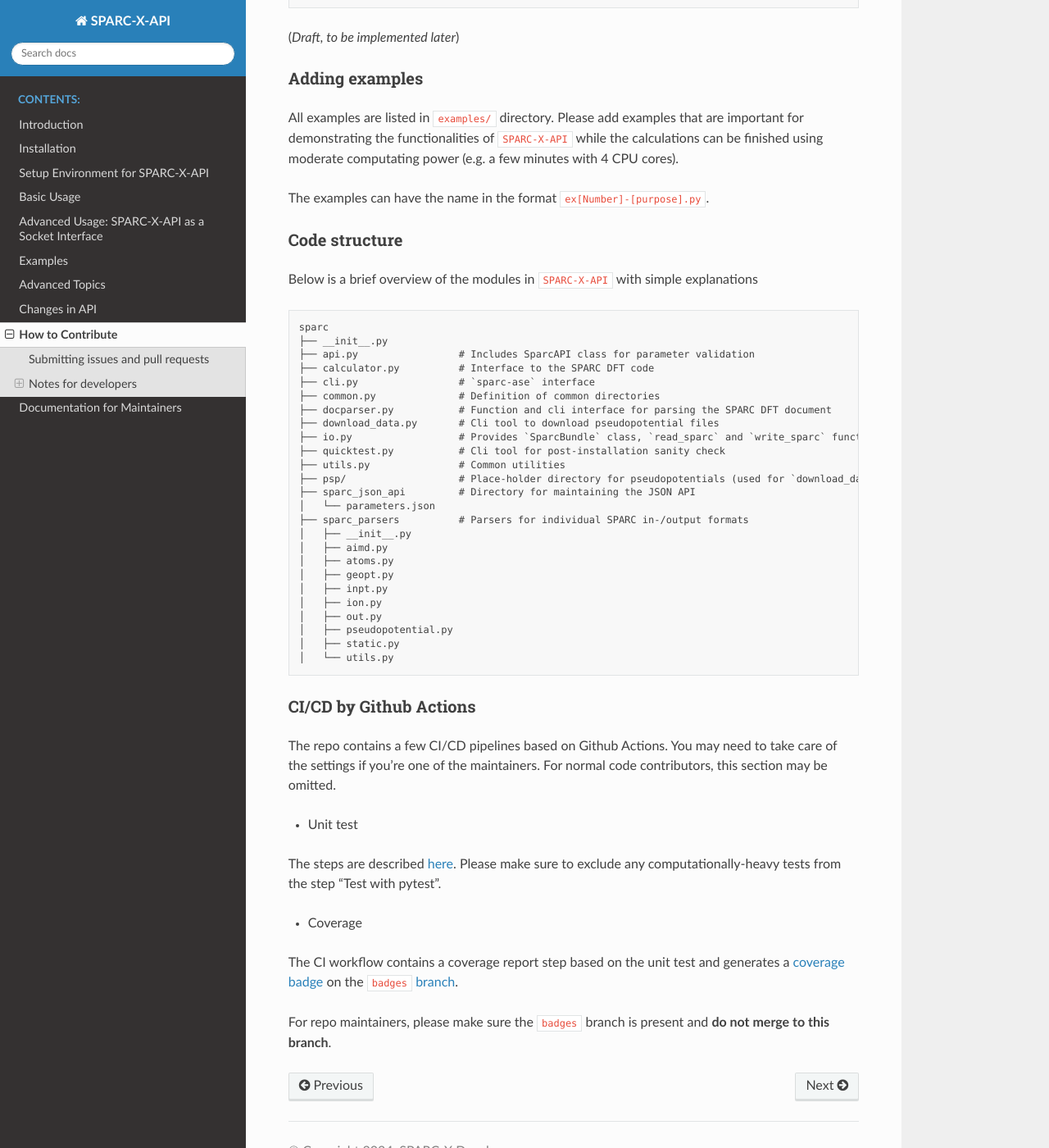
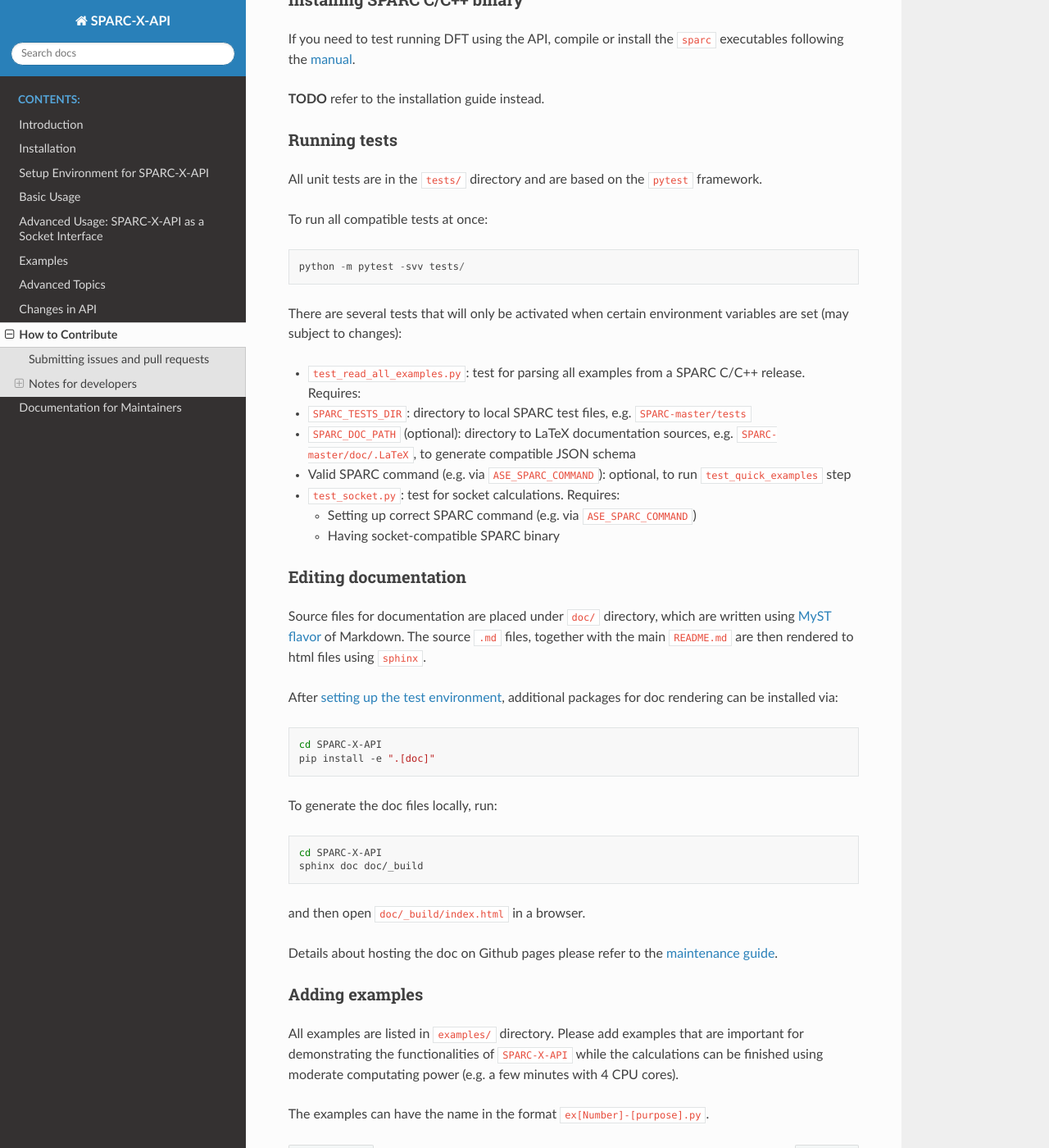
Before and after one commit to SPARC-X/SPARC-X-API, a Sphinx documentation site: the page built from doc/contribute.md, in a window 1280 px wide and 1400 px high, scrolled down 1104 px. Shown: the whole window at 82% size. Built offline with Sphinx 7.4.7 and the Read the Docs theme 3.1.0, drawn with Linux system fonts in a browser that asks for light colours; pages that are not in the unit, such as notebooks, are missing from menus; some of the changed text lies outside the part shown.

Commit message:
add contribution part

````diff
--- a/doc/contribute.md
+++ b/doc/contribute.md
@@ -1,8 +1,11 @@
 # How to Contribute
 
 ## Submitting issues and pull requests
-We welcome users of SPARC-X and SPARC-X-API to submit issues and pull requests via github.
-When reporting a bug, please make sure to include the following information:
+We welcome users of SPARC-X and SPARC-X-API to submit
+[issues](https://github.com/SPARC-X/SPARC-X-API/issues) and [pull
+requests](https://github.com/SPARC-X/SPARC-X-API/pulls).
+When reporting a bug, please make sure to include the following
+information:
 
 - `SPARC` version (if available. Should look like "Month Day, Year" in the `.out` file)
 - `SPARC-X-API` version or commit hash
@@ -11,94 +14,151 @@
 
 ## Notes for developers
 
-We recommend the following steps to setup the test environment and modify codes
+We recommend the following steps to setup the test environment and modify codes.
 
 ### Setting up environment
 
-Pip installation from github's master branch (or your own fork), and download
-a copy of the latest pseudopotential files.
+We recommend to work in a clean conda environment (or virtualenv),
+with pip installation from [master
+branch](https://github.com/SPARC-X/SPARC-X-API) (or your own fork),
+and download the pseudopotential files.
 
-```python
+```bash
+conda create -n sparc-x-api-dev python=3.11 pip
+conda activate sparc-x-api-dev
 git clone https://github.com/SPARC-X/SPARC-X-API.git
-pip install -e "sparc-x-api[test]"
+cd SPARC-X-API
+pip install -e ".[test]"
 python -m sparc.download_data
 ```
 
+The above steps will also install `pre-commit` as the syntax checker and
+cleaner before git commits. Although optional, we strongly recommend enabling
+`pre-commit` hooks on your local system to ensure the same formatting across
+different contributors:
+```bash
+# At the SPARC-X-API root
+pre-commit install
+```
+which installs the hook to `.git/hooks/pre-commit`.
+
+Please check
+[`.pre-commit-config.yaml`](https://github.com/SPARC-X/SPARC-X-API/blob/master/.pre-commit-config.yaml)
+for pre-commit hooks used in this project, and change them if needed.
+
+### Installing SPARC C/C++ binary
+
 If you need to test running DFT using the API, compile or install the `sparc` executables following the [manual](https://github.com/SPARC-X/SPARC/blob/master/README.md).
+
+**TODO** refer to the installation guide instead.
 
 
 ### Running tests
 
-All unit tests are based on `pytest` and inside `tests/` directory.
-To run all tests (no heavy DFT calculations):
+All unit tests are in the `tests/` directory and are based on the
+[`pytest`](https://docs.pytest.org/en/stable/) framework.
+
+To run all compatible tests at once:
 ```python
 python -m pytest -svv tests/
 ```
 
-If you are on a HPC environment, you can opt to run a comprehensive test suite with DFT calculations:
-```python
-python -m pytest -svv tests/test_all_dft.py
+There are several tests that will only be activated when certain
+environment variables are set (may subject to changes):
+
+-  [`test_read_all_examples.py`](https://github.com/SPARC-X/SPARC-X-API/blob/master/tests/test_read_all_examples.py): test for parsing all examples from a SPARC C/C++ release. Requires:
+  - `SPARC_TESTS_DIR`: directory to local SPARC test files, e.g. `SPARC-master/tests`
+  - `SPARC_DOC_PATH` (optional): directory to LaTeX documentation sources, e.g. `SPARC-master/doc/.LaTeX`, to generate compatible JSON schema
+  - Valid SPARC command (e.g. via `ASE_SPARC_COMMAND`): optional, to run `test_quick_examples` step
+
+
+- [`test_socket.py`](https://github.com/SPARC-X/SPARC-X-API/blob/master/tests/test_socket.py): test for socket calculations. Requires:
+  - Setting up correct SPARC command (e.g. via `ASE_SPARC_COMMAND`)
+  - Having socket-compatible SPARC binary
+
+### Editing documentation
+
+Source files for documentation are placed under `doc/` directory,
+which are written using [MyST
+flavor](https://myst-parser.readthedocs.io/en/latest/) of
+Markdown. The source `.md` files, together with the main `README.md`
+are then rendered to html files using `sphinx`.
+
+After [setting up the test environment](#setting-up-environment),
+additional packages for doc rendering can be installed via:
+```bash
+cd SPARC-X-API
+pip install -e ".[doc]"
 ```
 
-(*Draft, to be implemented later*)
+To generate the doc files locally, run:
+```bash
+cd SPARC-X-API
+sphinx doc doc/_build
+```
+and then open `doc/_build/index.html` in a browser.
+
+Details about hosting the doc on Github pages please refer to the
+[maintenance guide](maintainers.md).
 
 ### Adding examples
 
-All examples are listed in `examples/` directory. Please add examples that are important
-for demonstrating the functionalities of `SPARC-X-API` while the calculations can be
-finished using moderate computating power (e.g. a few minutes with 4 CPU cores).
+All examples are listed in `examples/` directory. Please add examples
+that are important for demonstrating the functionalities of
+`SPARC-X-API` while the calculations can be finished using moderate
+computating power (e.g. a few minutes with 4 CPU cores).
 
 The examples can have the name in the format `ex[Number]-[purpose].py`.
 
-### Code structure
+<!-- ### Code structure -->
 
-Below is a brief overview of the modules in `SPARC-X-API` with simple explanations
-```
-sparc
-├── __init__.py
-├── api.py                 # Includes SparcAPI class for parameter validation
-├── calculator.py          # Interface to the SPARC DFT code
-├── cli.py                 # `sparc-ase` interface
-├── common.py              # Definition of common directories
-├── docparser.py           # Function and cli interface for parsing the SPARC DFT document
-├── download_data.py       # Cli tool to download pseudopotential files
-├── io.py                  # Provides `SparcBundle` class, `read_sparc` and `write_sparc` functions
-├── quicktest.py           # Cli tool for post-installation sanity check
-├── utils.py               # Common utilities
-├── psp/                   # Place-holder directory for pseudopotentials (used for `download_data.py`)
-├── sparc_json_api         # Directory for maintaining the JSON API
-│   └── parameters.json
-├── sparc_parsers          # Parsers for individual SPARC in-/output formats
-│   ├── __init__.py
-│   ├── aimd.py
-│   ├── atoms.py
-│   ├── geopt.py
-│   ├── inpt.py
-│   ├── ion.py
-│   ├── out.py
-│   ├── pseudopotential.py
-│   ├── static.py
-│   └── utils.py
-```
+<!-- Below is a brief overview of the modules in `SPARC-X-API` with simple explanations -->
+<!-- ``` -->
+<!-- sparc -->
+<!-- ├── __init__.py -->
+<!-- ├── api.py                 # Includes SparcAPI class for parameter validation -->
+<!-- ├── calculator.py          # Interface to the SPARC DFT code -->
+<!-- ├── cli.py                 # `sparc-ase` interface -->
+<!-- ├── common.py              # Definition of common directories -->
+<!-- ├── docparser.py           # Function and cli interface for parsing the SPARC DFT document -->
+<!-- ├── download_data.py       # Cli tool to download pseudopotential files -->
+<!-- ├── io.py                  # Provides `SparcBundle` class, `read_sparc` and `write_sparc` functions -->
+<!-- ├── quicktest.py           # Cli tool for post-installation sanity check -->
+<!-- ├── utils.py               # Common utilities -->
+<!-- ├── psp/                   # Place-holder directory for pseudopotentials (used for `download_data.py`) -->
+<!-- ├── sparc_json_api         # Directory for maintaining the JSON API -->
+<!-- │   └── parameters.json -->
+<!-- ├── sparc_parsers          # Parsers for individual SPARC in-/output formats -->
+<!-- │   ├── __init__.py -->
+<!-- │   ├── aimd.py -->
+<!-- │   ├── atoms.py -->
+<!-- │   ├── geopt.py -->
+<!-- │   ├── inpt.py -->
+<!-- │   ├── ion.py -->
+<!-- │   ├── out.py -->
+<!-- │   ├── pseudopotential.py -->
+<!-- │   ├── static.py -->
+<!-- │   └── utils.py -->
+<!-- ``` -->
 
-### CI/CD by Github Actions
+<!-- ### CI/CD by Github Actions -->
 
-The repo contains a few CI/CD pipelines based on Github Actions. You
-may need to take care of the settings if you're one of the
-maintainers. For normal code contributors, this section may be
-omitted.
+<!-- The repo contains a few CI/CD pipelines based on Github Actions. You -->
+<!-- may need to take care of the settings if you're one of the -->
+<!-- maintainers. For normal code contributors, this section may be -->
+<!-- omitted. -->
 
-- Unit test
+<!-- - Unit test -->
 
-The steps are described [here](.github/workflows/installation_test.yml).
-Please make sure to exclude any computationally-heavy tests from the step "Test with pytest".
+<!-- The steps are described [here](.github/workflows/installation_test.yml). -->
+<!-- Please make sure to exclude any computationally-heavy tests from the step "Test with pytest". -->
 
-- Coverage
+<!-- - Coverage -->
 
-The CI workflow contains a coverage report step based on the unit test
-and generates a [coverage
-badge](https://github.com/SPARC-X/SPARC-X-API/blob/badges/badges/coverage.svg)
-on the [`badges`
-branch](https://github.com/SPARC-X/SPARC-X-API/tree/badges).
+<!-- The CI workflow contains a coverage report step based on the unit test -->
+<!-- and generates a [coverage -->
+<!-- badge](https://github.com/SPARC-X/SPARC-X-API/blob/badges/badges/coverage.svg) -->
+<!-- on the [`badges` -->
+<!-- branch](https://github.com/SPARC-X/SPARC-X-API/tree/badges). -->
 
-For repo maintainers, please make sure the `badges` branch is present and **do not merge to this branch**.
+<!-- For repo maintainers, please make sure the `badges` branch is present and **do not merge to this branch**. -->
````
